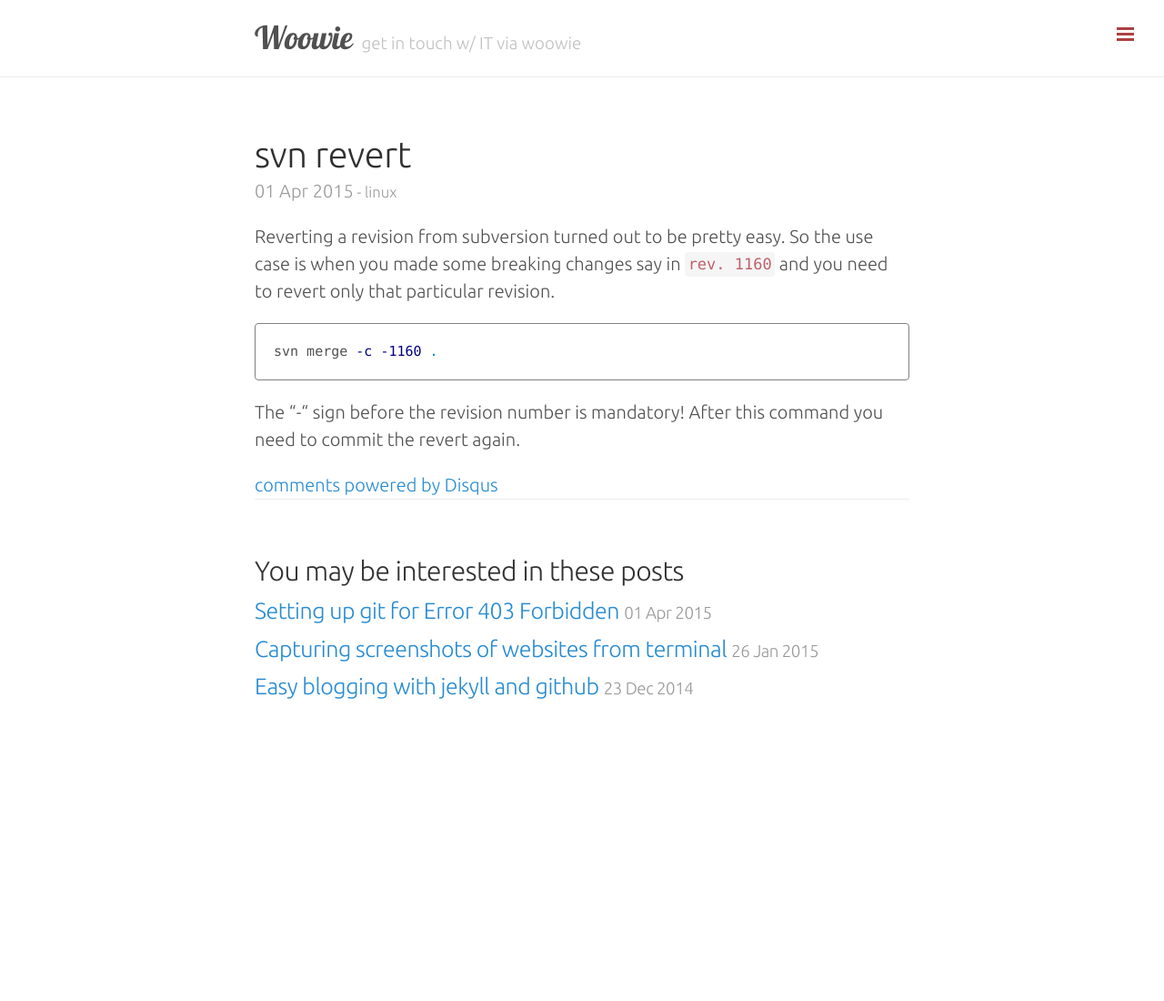
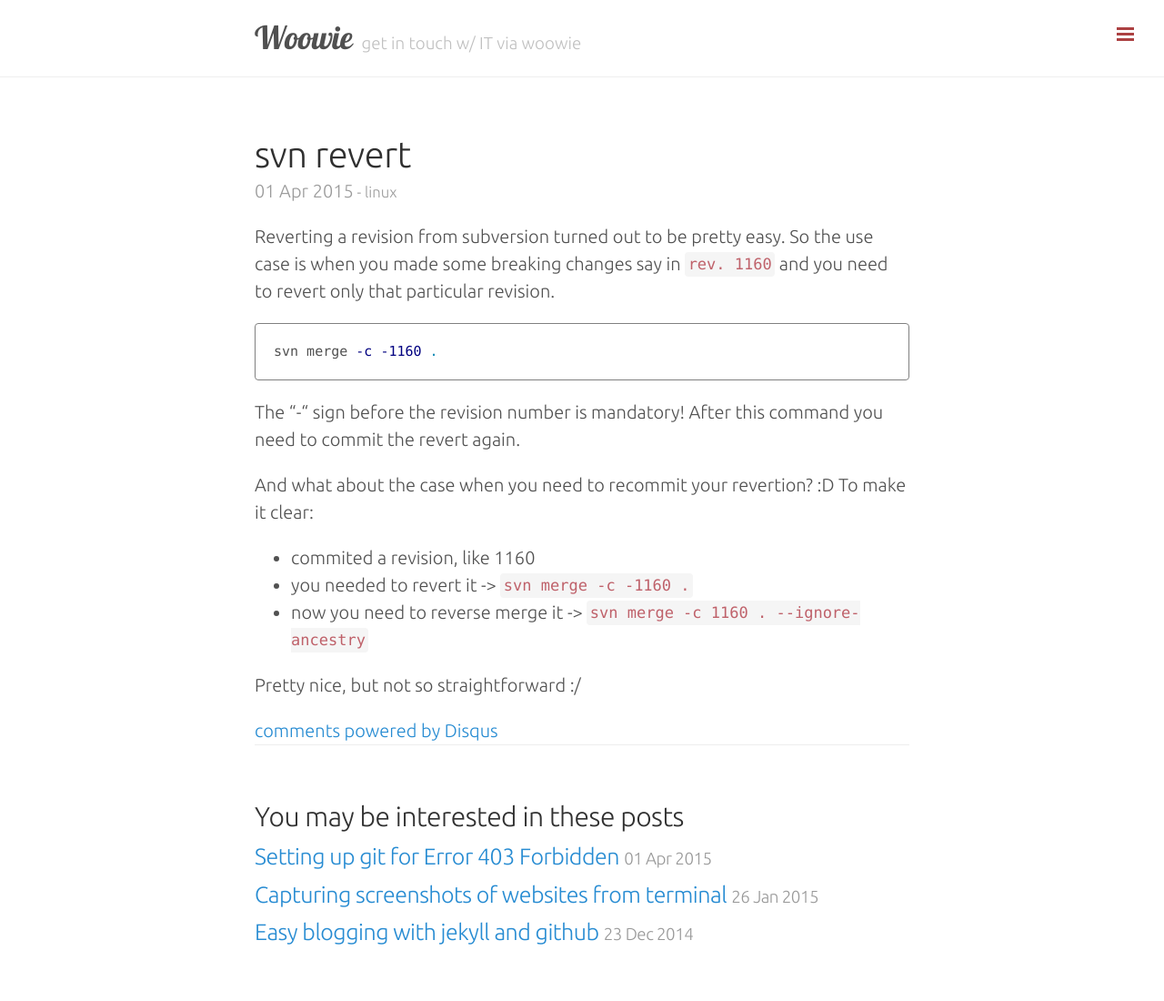
Before and after one commit to jim-y/jim-y.github.io, a Jekyll site: the page built from _posts/2015-04-01-svn-revert.md, in a window 1280 px wide. Shown: the whole page at 91% size. Built offline with Jekyll 4.4.1, drawn with Linux system fonts in a browser that asks for light colours; Markdown is read by kramdown in place of the engine named in the settings; comment, search, counter and statistics services are not loaded; before the commit the page ends 900 px from its top, so only the background shows below that.

Commit message:
Modified post

````diff
--- a/_posts/2015-04-01-svn-revert.md
+++ b/_posts/2015-04-01-svn-revert.md
@@ -14,3 +14,11 @@ svn merge -c -1160 .
 ```
 
 The "-" sign before the revision number is mandatory! After this command you need to commit the revert again.
+
+And what about the case when you need to recommit your revertion? :D To make it clear:
+
+- commited a revision, like 1160
+- you needed to revert it -> `svn merge -c -1160 .`
+- now you need to reverse merge it -> `svn merge -c 1160 . --ignore-ancestry`
+
+Pretty nice, but not so straightforward :/
````
